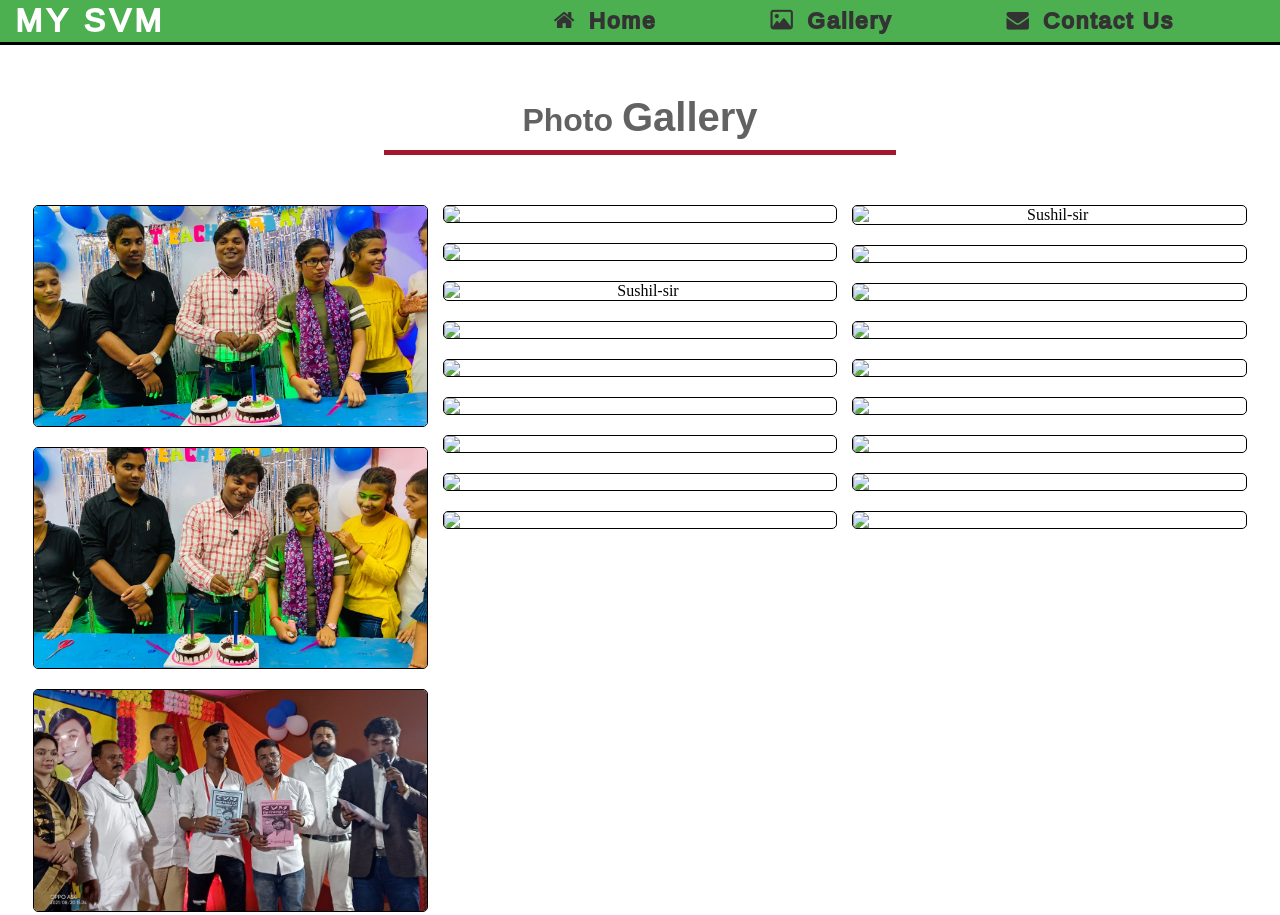
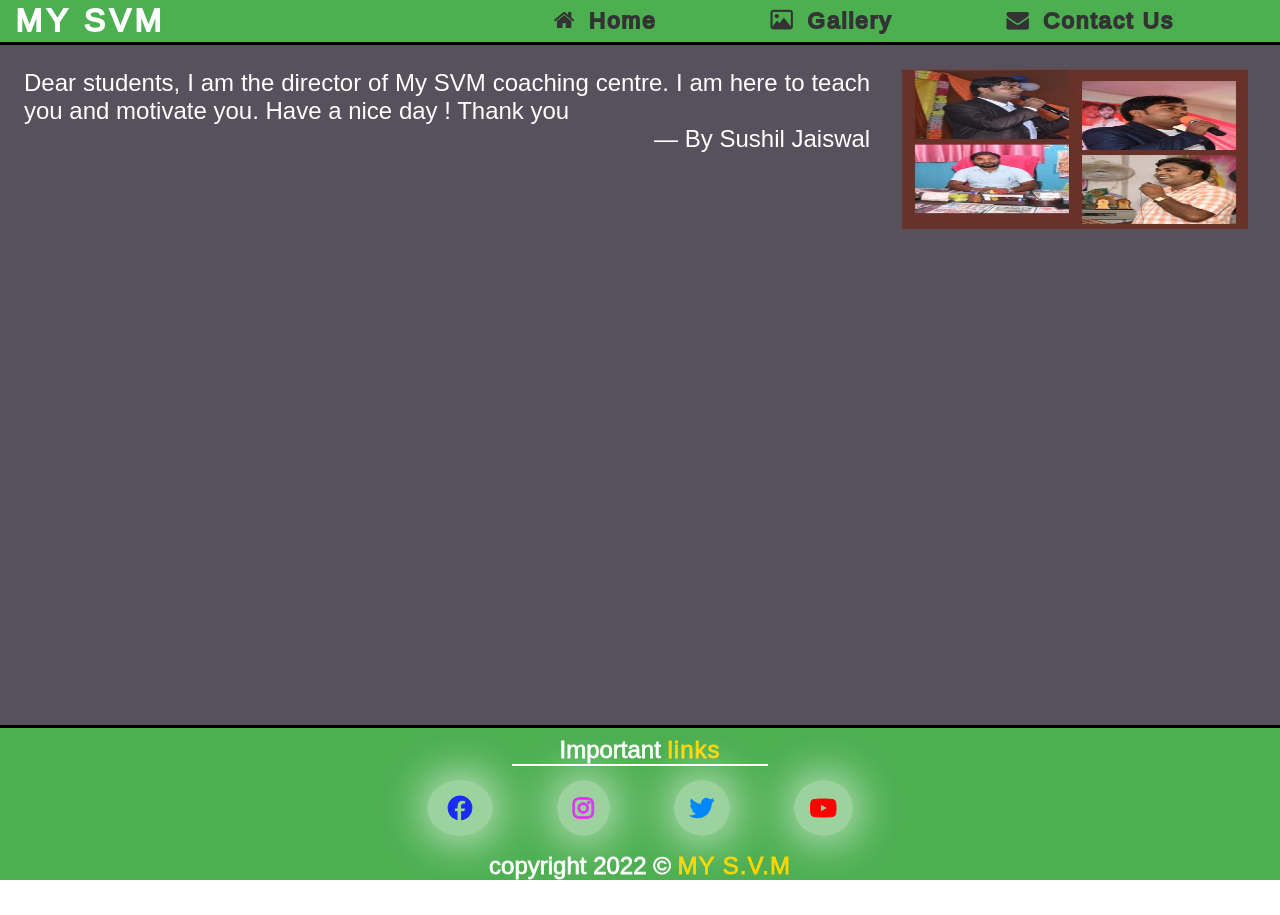
Before and after one commit to skilloo-coder/My_SVM_coaching_website, a plain HTML site: page About.html in a window 1280 px wide. Shown: the top 915 px of the page. After the commit the page ends 880 px from the top, so only its background shows below. Drawn offline with Linux system fonts and the light colour scheme; a web font is replaced by a local one.

Commit message:
Add files via upload

```diff
--- a/Gallery.html
+++ b/About.html
@@ -4,13 +4,16 @@
 <head>
   <meta charset="UTF-8">
   <meta name="viewport" content="width=device-width, initial-scale=1">
-  <title>Gallery</title>
+  <title>About us</title>
+
 
   <link href="https://fonts.googleapis.com/css2?family=Otomanopee+One&display=swap" rel="stylesheet">
 
   <script src='https://kit.fontawesome.com/a076d05399.js' crossorigin='anonymous'></script>
 
   <link rel="stylesheet" href="https://cdnjs.cloudflare.com/ajax/libs/font-awesome/4.7.0/css/font-awesome.min.css">
+
+
 
 
   <style>
@@ -110,71 +113,55 @@
 
 
     /*------section--------*/
-    /*section{
-        display: grid;
-        grid-template-columns: 48vw 52vw;
-        justify-content: space-around;
-      }
 
-      section img{
-        display: flex;
-        justify-content: center;
-        align-items: center;
-        height: auto;
-        width: 10em;
-        margin: 1.5rem;
-        border: 2px solid black;
-      }*/
-    .main-section {
-      width: 100%;
-      text-align: center;
+    section {
+      min-height: 85vh;
+      max-height: 100vh;
+      width: 100vw;
+      padding: 1em;
+      background: #57505D;
       display: flex;
-      flex-direction: column;
-      justify-content: center;
-      align-items: center;
-      margin: 40px 0px 40px 0px
     }
 
-    .main-section .galleryHeading {
-      margin-bottom: 50px;
-      border-bottom: 5px solid #A31830;
-      width: 40%;
+    section .art1 {
+      min-height: 50vh;
+      max-height: 100vh;
+      width: 70vw;
+      background: transparent;
+      margin-right: 1rem;
+      font-size: 1.5rem;
+      font-family: sans-serif;
+      color: #fff;
+      padding: .5rem;
     }
 
-    .main-section .galleryHeading h2 {
-      font-size: 2rem;
-      font-family: 'Otomanopee One', sans-serif;
-      color: #626262;
-      padding: 10px 0px;
+    section .art1 .para1{
+      text-align: justify;
     }
 
-    .main-section .galleryHeading h2 span {
-      font-family: sans-serif;
-      font-size: 2.5rem;
-      color: #626262;
+    section .art1 .dcName {
+      text-align: right;
     }
 
-    .main-section .everyImages {
-      display: flex;
-      flex-direction: row;
-      justify-content: space-between;
-      padding: 0px 33px;
-      width: 100%;
+    section .art2 {
+      min-height: 25vh;
+      max-height: auto;
+      width: 30vw;
+      padding: .5em;
+      background: transparent;
     }
 
-    .main-section .everyImages .Images {
-      display: flex;
-      flex-direction: column;
-      width: 32.5%;
+
+    section .art2 img {
+      height: 20vh;
+      width: 27vw;
+      padding: 0em;
+      border: 2px 2 black;
     }
 
-    .main-section .everyImages .Images img {
-      width: 100%;
-      height: auto;
-      margin-bottom: 20px;
-      border-radius: 5px;
-      border: 1px solid black;
-    }
+
+
+
 
     /*---footer----*/
 
@@ -276,32 +263,8 @@
       }
 
       /*------section--------*/
-      .main-section {
-        margin: 20px 0px 20px 0px;
-      }
 
-      .main-section .galleryHeading {
-        margin-bottom: 30px;
-        border-bottom: 2.3px solid #A31830;
-        width: 50%;
-      }
 
-      .main-section .galleryHeading h2 {
-        padding: 2.7px 0px;
-      }
-
-      .main-section .everyImages {
-        flex-direction: column;
-        justify-content: center;
-      }
-
-      .main-section .everyImages .Images {
-        width: 100%;
-      }
-
-      .main-section .everyImages .Images img {
-        width: 100%;
-      }
 
       /*------footer--------*/
       .foot {
@@ -324,7 +287,6 @@
 
     }
   </style>
-
 </head>
 
 <body onload="myFunction()">
@@ -339,57 +301,24 @@
     </div>
     <div class="menu">
       <li><a href="index.html"><i class="fa fa-home"></i>Home</a></li>
-      <li><span><a href="#"><i class="fa fa-image"></i>Gallery</a></span></li>
+      <li><span><a href="Gallery.html"><i class="fa fa-image"></i>Gallery</a></span></li>
       <li><a href="mailto:sujeetkgupta5263@gmail.com?subject=my problems&body=write your problems"><i class="fa fa-envelope"></i>Contact Us</a></li>
     </div>
   </nav>
 
-  <section class="main-section">
 
-    <div class="galleryHeading">
-      <h2>Photo <span>Gallery</span></h3>
-    </div>
-
-    <div class="everyImages">
-
-      <div class="Images">
-
-        <img src="sushil1.jpg">
-        <img src="sushil2.jpg" alt="Sushil-sir">
-        <img src="sushil3.jpg">
-        <img src="sushil4.jpg">
-        <img src="sushil5.jpg">
-        <img src="sushil6.jpg">
-        <img src="sushil7.jpg">
-        <img src="sushil8.jpg">
+  <section>
+    <article class="art1">
+      <p class="para1">
+        Dear students, I am the director of My SVM coaching centre. I am here to teach you and motivate you. Have a nice day ! Thank you
+      <div class="dcName">
+        — By Sushil Jaiswal
       </div>
-
-      <div class="Images">
-        <img src="sushil9.jpg">
-        <img src="sushil10.jpg">
-        <img src="sushil11.jpg" alt="Sushil-sir">
-        <img src="sushil12.jpg">
-        <img src="sushil13.jpg">
-        <img src="sushil14.jpg">
-        <img src="sushil15.jpg">
-        <img src="sushil16.jpg">
-        <img src="sushil17.jpg">
-      </div>
-
-      <div class="Images">
-        <img src="sushil18.jpg" alt="Sushil-sir">
-        <img src="sushil19.jpg">
-        <img src="sushil20.jpg">
-        <img src="sushil21.jpg">
-        <img src="sushil22.jpg">
-        <img src="sushil23.jpg">
-        <img src="sushil24.jpg">
-        <img src="sushil25.jpg">
-        <img src="sushil26.jpg">
-      </div>
-
-    </div>
-
+      </p>
+    </article>
+    <article class="art2">
+      <p class="para2"><img src="Sushil4.jpg" alt="SUSHIL JAISWAL"></p>
+    </article>
   </section>
 
   <footer class="foot">
@@ -404,6 +333,7 @@
     <center> copyright 2022 &copy; <span>MY S.V.M</span></center>
   </footer>
 
+
   <script>
     var slack = document.getElementById('preloader');
 
```
Also changed, not shown: index.html (+3 -3 lines), login.html (+1 -1 lines).
